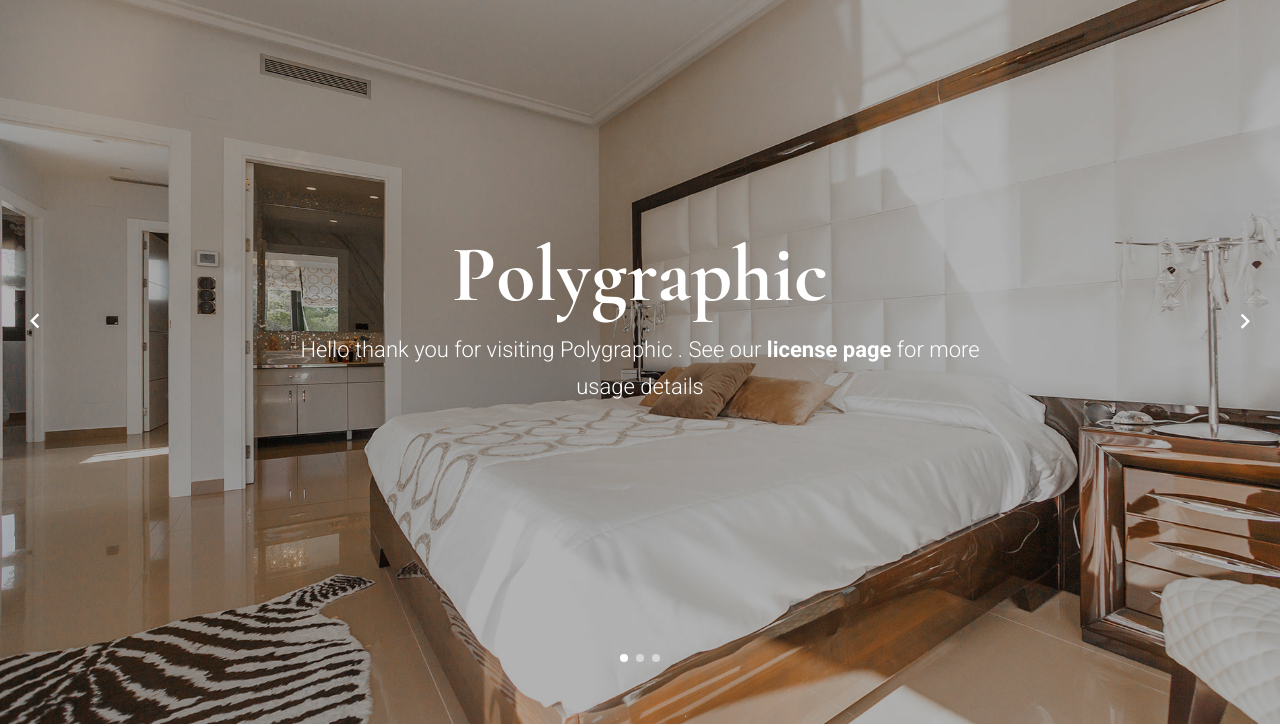
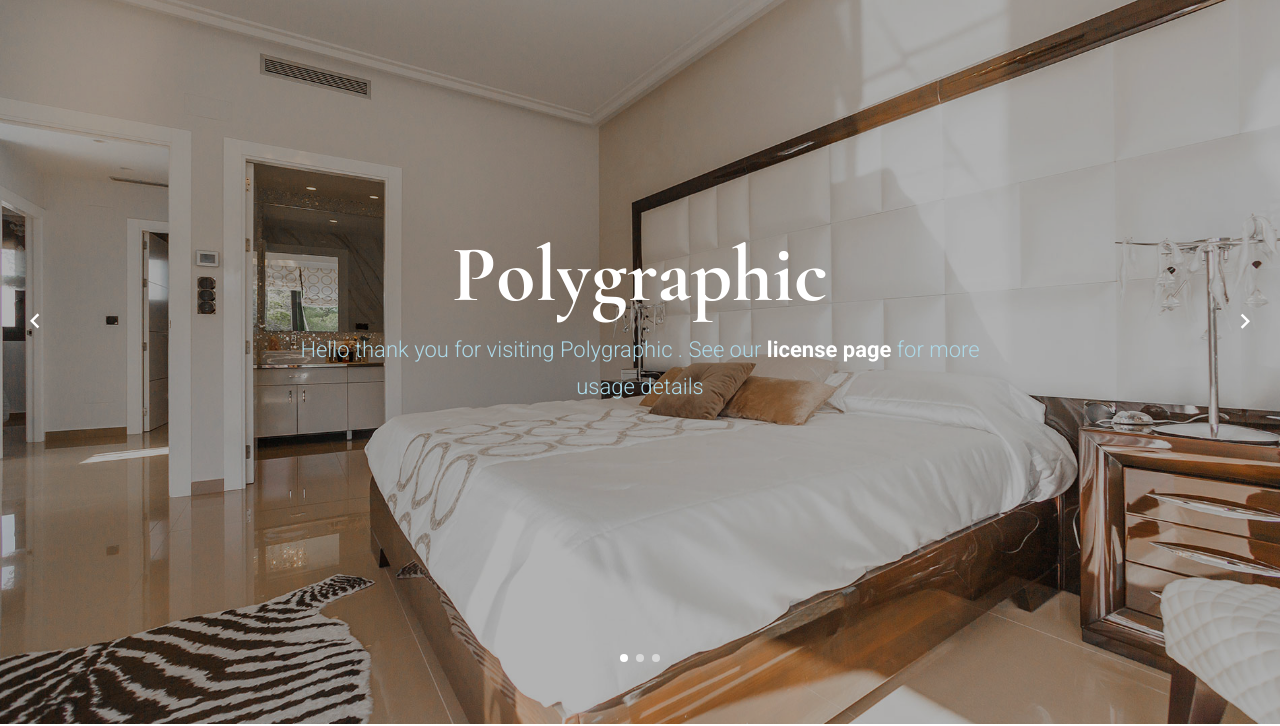
Before and after one commit to Damarice/untree.co-luxuryhotel, a plain HTML site: page untree.co-luxuryhotel/index.html in a window 1280 px wide. Shown: the part 76-802 px from the top of the page. Drawn offline with nearby package versions, Linux system fonts and the light colour scheme; files whose address does not match are found by name.

Commit message:
New Commit

```diff
--- a/untree.co-luxuryhotel/css/style.css
+++ b/untree.co-luxuryhotel/css/style.css
@@ -8,8 +8,8 @@
   font-family: "Roboto", sans-serif;
   background-color: #fff;
   font-weight: 300;
-  color: rgba(0, 0, 0, 0.5);
-  color: #707070;
+  color: yellow;
+  color: #0fbde8;
   line-height: 1.7;
   overflow-x: hidden;
   position: relative;
@@ -233,7 +233,7 @@
 
 .untree_co--site-hero .site-hero-contents .sub-text {
   font-size: 20px;
-  color: #fff !important;
+  color: lightblue !important;
   font-size: 22px;
   font-weight: 300;
 }
```
